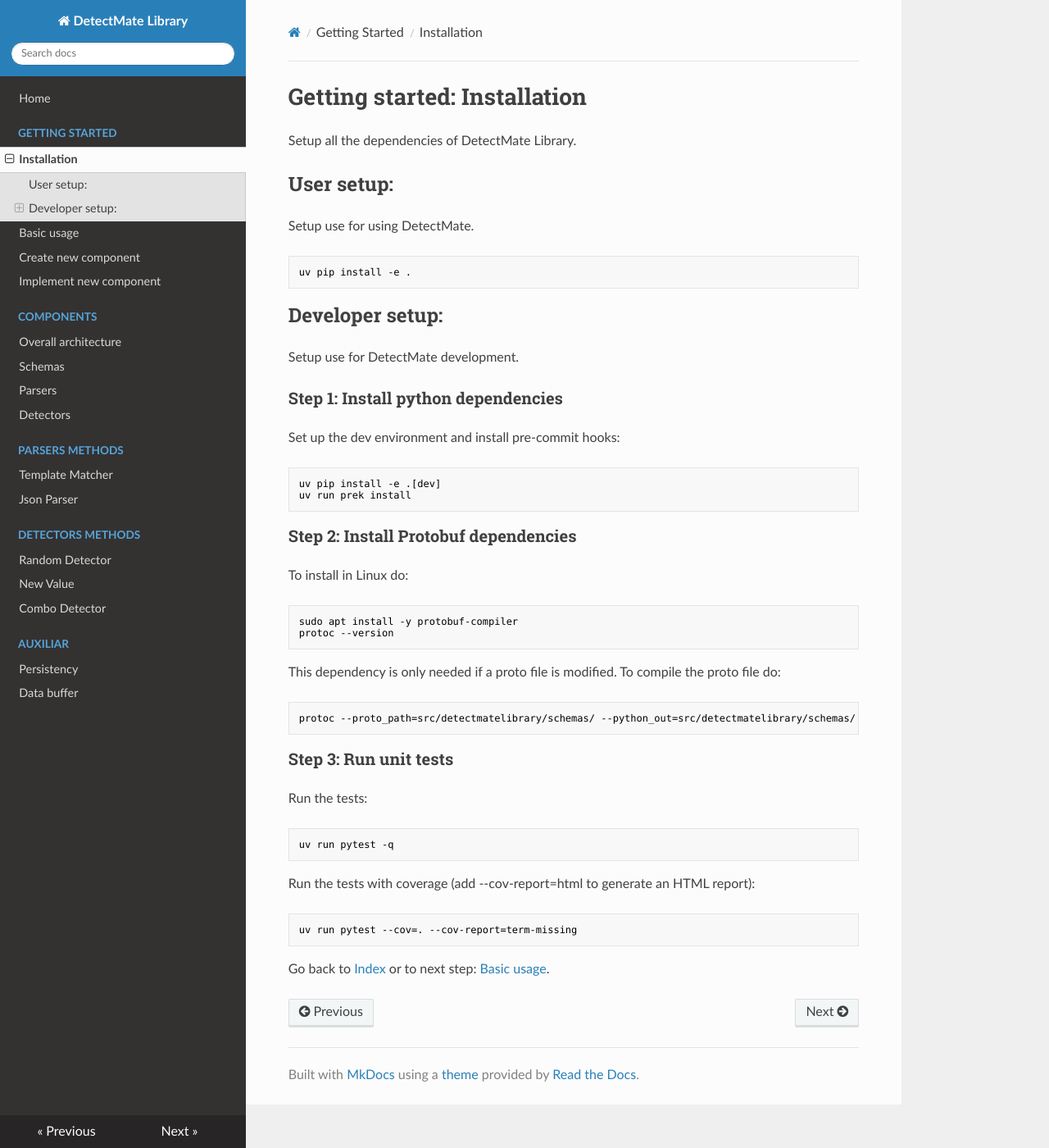
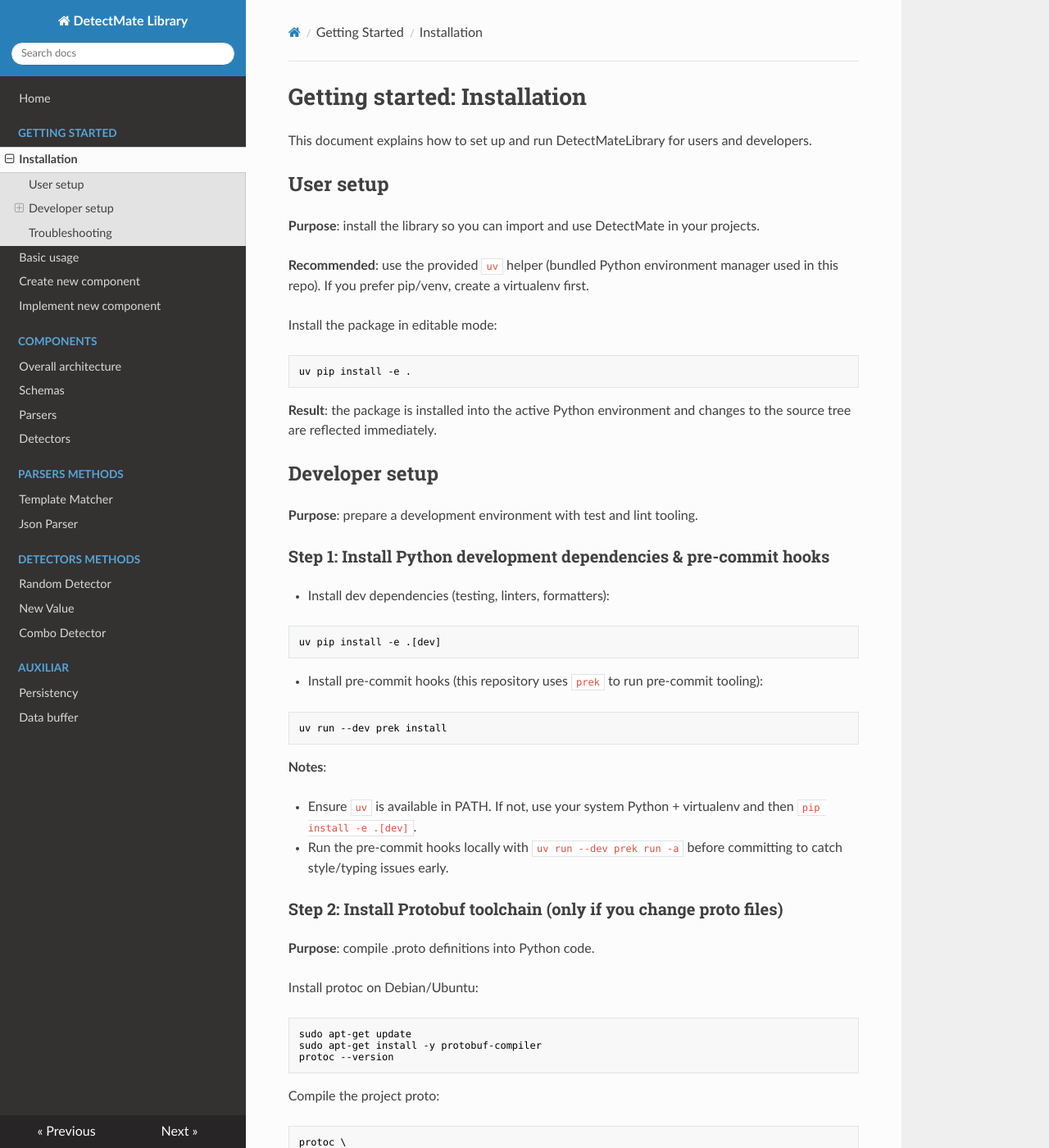
Before and after one commit to ait-detectmate/DetectMateLibrary, an MkDocs documentation site: the page built from docs/installation.md, in a window 1280 px wide and 1400 px high. Shown: the whole window at 82% size. Built offline with MkDocs 1.6.1, drawn with Linux system fonts in a browser that asks for light colours; nearby versions of some CDN libraries; some of the changed text lies outside the part shown.

Commit message:
improve intallation page

````diff
--- a/docs/installation.md
+++ b/docs/installation.md
@@ -1,52 +1,89 @@
-# Getting started:  Installation
+# Getting started: Installation
 
-Setup all the dependencies of DetectMate Library.
+This document explains how to set up and run DetectMateLibrary for users and developers.
 
-## User setup:
+## User setup
 
-Setup use for using DetectMate.
+**Purpose**: install the library so you can import and use DetectMate in your projects.
+
+**Recommended**: use the provided `uv` helper (bundled Python environment manager used in this repo). If you prefer pip/venv, create a virtualenv first.
+
+Install the package in editable mode:
 
 ```bash
 uv pip install -e .
 ```
 
-## Developer setup:
+**Result**: the package is installed into the active Python environment and changes to the source tree are reflected immediately.
 
-Setup use for DetectMate development.
+## Developer setup
 
-### Step 1: Install python dependencies
-Set up the dev environment and install pre-commit hooks:
+**Purpose**: prepare a development environment with test and lint tooling.
+
+### Step 1: Install Python development dependencies & pre-commit hooks
+
+- Install dev dependencies (testing, linters, formatters):
 
 ```bash
 uv pip install -e .[dev]
-uv run prek install
 ```
 
-### Step 2: Install Protobuf dependencies
-
-To install in Linux do:
+- Install pre-commit hooks (this repository uses `prek` to run pre-commit tooling):
 
 ```bash
-sudo apt install -y protobuf-compiler
+uv run --dev prek install
+```
+
+**Notes**:
+
+- Ensure `uv` is available in PATH. If not, use your system Python + virtualenv and then `pip install -e .[dev]`.
+- Run the pre-commit hooks locally with `uv run --dev prek run -a` before committing to catch style/typing issues early.
+
+### Step 2: Install Protobuf toolchain (only if you change proto files)
+
+**Purpose**: compile .proto definitions into Python code.
+
+Install protoc on Debian/Ubuntu:
+
+```bash
+sudo apt-get update
+sudo apt-get install -y protobuf-compiler
 protoc --version
 ```
 
-This dependency is only needed if a proto file is modified. To compile the proto file do:
+Compile the project proto:
+
 ```bash
-protoc --proto_path=src/detectmatelibrary/schemas/ --python_out=src/detectmatelibrary/schemas/ src/detectmatelibrary/schemas/schemas.proto
+protoc \
+  --proto_path=src/detectmatelibrary/schemas/ \
+  --python_out=src/detectmatelibrary/schemas/ \
+  src/detectmatelibrary/schemas/schemas.proto
 ```
 
+**Result**: generated Python modules appear under `src/detectmatelibrary/schemas/`. If you edit proto files, re-run this command and commit generated code if required by your workflow.
+
 ### Step 3: Run unit tests
-Run the tests:
+
+Run the full test suite:
 
 ```bash
-uv run pytest -q
+uv run --dev pytest -q
 ```
 
-Run the tests with coverage (add --cov-report=html to generate an HTML report):
+Run tests with coverage (terminal summary):
 
 ```bash
-uv run pytest --cov=. --cov-report=term-missing
+uv run --dev pytest --cov=. --cov-report=term-missing
 ```
 
-Go back to [Index](index.md) or to next step: [Basic usage](basic_usage.md).
+**Tips**:
+
+- Run a single test or directory to speed iteration: `uv run --dev pytest tests/some_test.py::test_name -q`
+
+## Troubleshooting
+
+- If `uv` is unavailable, use a Python virtualenv and the `pip`/`pytest` commands directly.
+- If `protoc` is missing, install the system package or download a prebuilt binary for your OS.
+- Always run commands from the project root so file paths (pyproject.toml, src/) resolve correctly.
+
+Go back to [Index](index.md) or proceed to [Basic usage](basic_usage.md).
````
